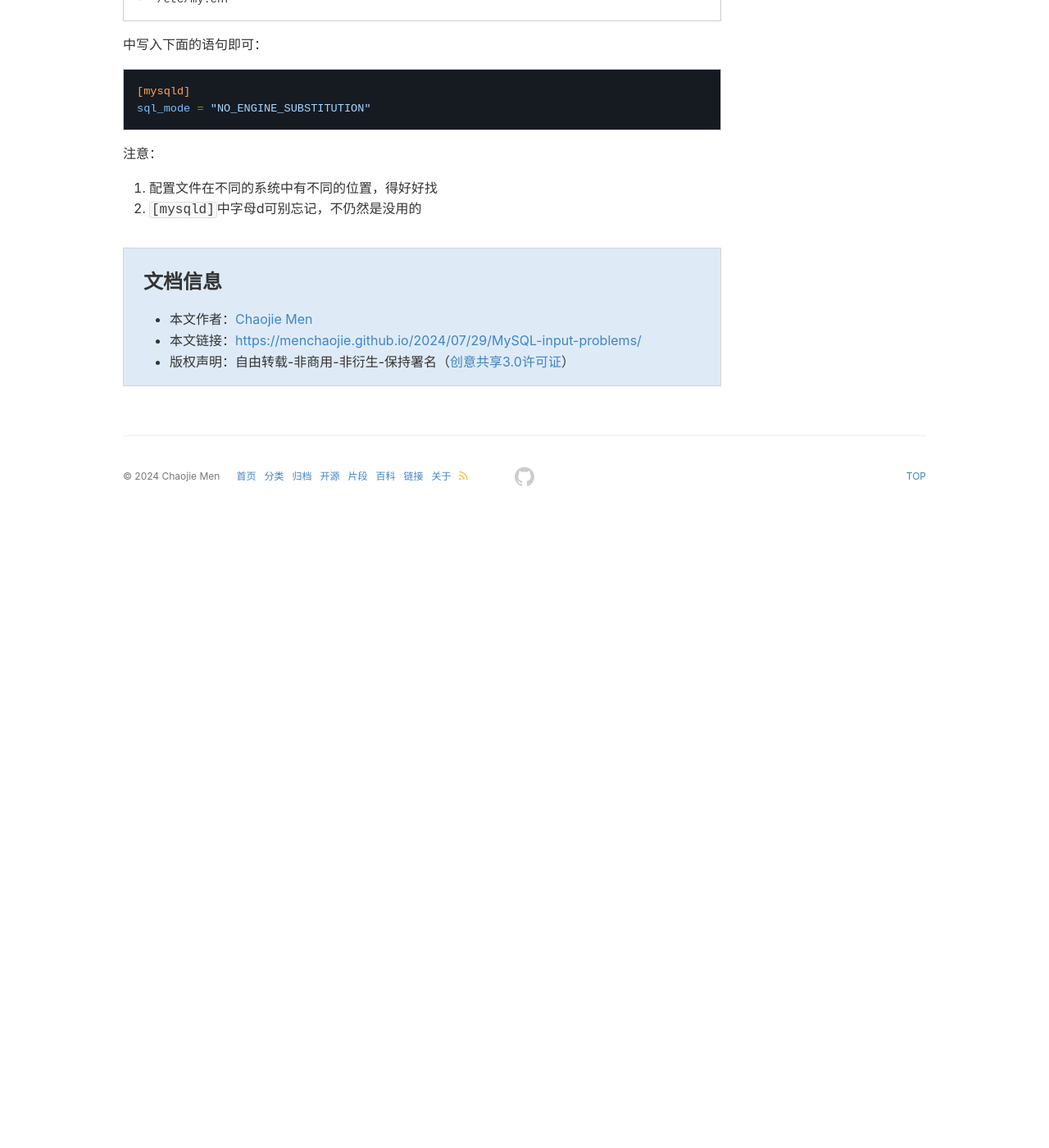
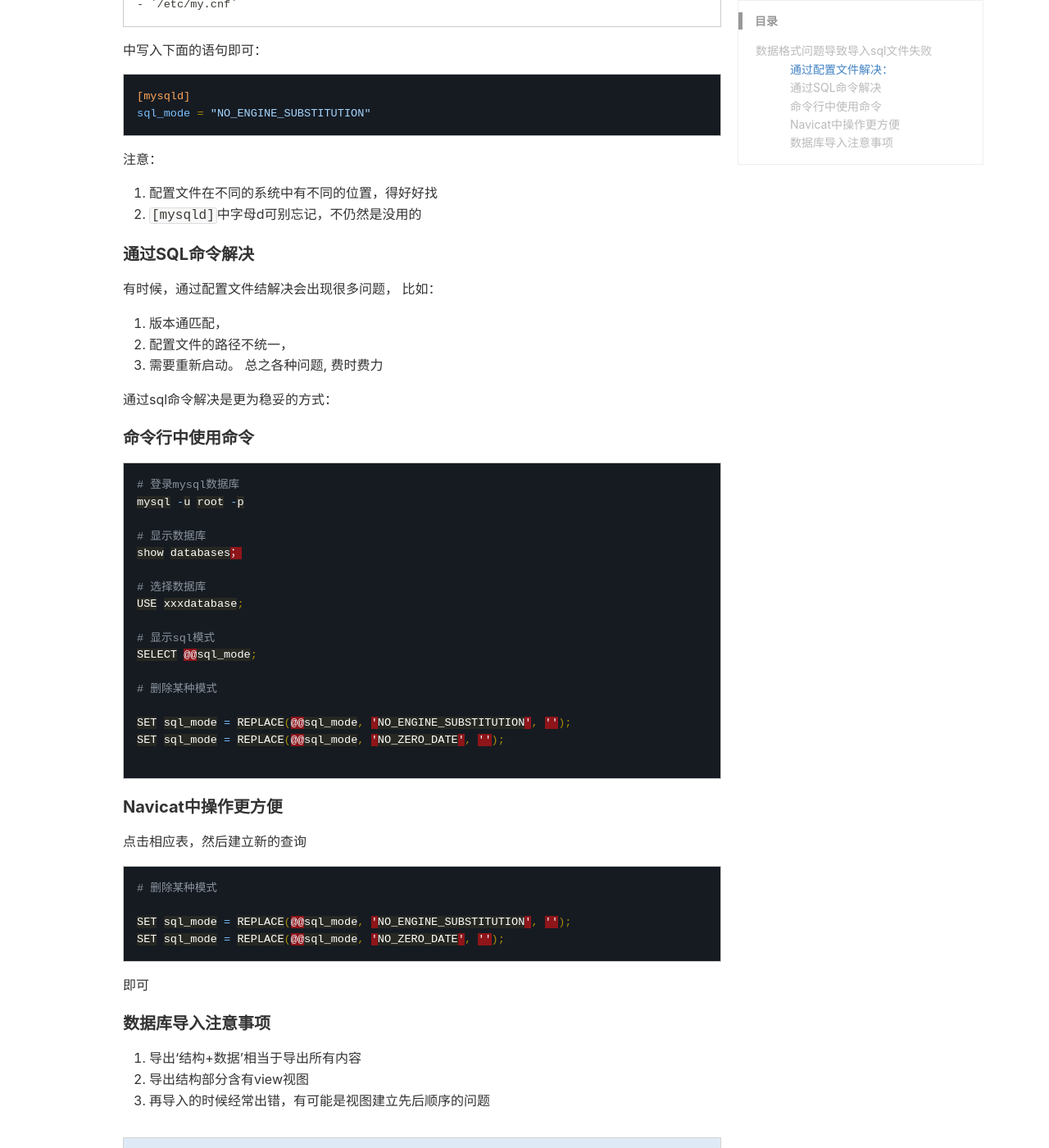
Before and after one commit to menchaojie/menchaojie.github.io, a Jekyll site: the page built from _posts/2024-07-29-MySQL-input-problems.md, in a window 1280 px wide and 1400 px high, scrolled down 897 px. Shown: the whole window at 82% size. Built offline with Jekyll 4.4.1, drawn with Linux system fonts in a browser that asks for light colours; comment, search, counter and statistics services are not loaded; before the commit the page ends 1527 px from its top, so only the background shows below that; some of the changed text lies outside the part shown.

Commit message:
2024-09-19(Thursday)14:47

````diff
--- a/_posts/2024-07-29-MySQL-input-problems.md
+++ b/_posts/2024-07-29-MySQL-input-problems.md
@@ -21,7 +21,8 @@ mindmap2: false
 MySQL导入数据库时，[SQL] Query water_pv3 start [ERR] 1292 - Incorrect date value: '0000-00-00' for column 'DATE_I' at row 1 [ERR] 是什么原因
 ```
 
-解决方法， 在配置文件：
+####  通过配置文件解决：
+
 ```txt
 ### 在 Linux 上：
 
@@ -58,3 +59,54 @@ sql_mode = "NO_ENGINE_SUBSTITUTION"
 
 1. 配置文件在不同的系统中有不同的位置，得好好找
 2. `[mysqld]`中字母d可别忘记，不仍然是没用的
+
+#### 通过SQL命令解决
+
+有时候，通过配置文件结解决会出现很多问题， 比如：
+1.  版本通匹配，
+2. 配置文件的路径不统一，
+3. 需要重新启动。
+总之各种问题, 费时费力
+
+通过sql命令解决是更为稳妥的方式：
+
+#### 命令行中使用命令
+
+```c
+# 登录mysql数据库
+mysql -u root -p
+
+# 显示数据库
+show databases；
+
+# 选择数据库
+USE xxxdatabase;
+
+# 显示sql模式
+SELECT @@sql_mode;
+
+# 删除某种模式
+
+SET sql_mode = REPLACE(@@sql_mode, 'NO_ENGINE_SUBSTITUTION', '');
+SET sql_mode = REPLACE(@@sql_mode, 'NO_ZERO_DATE', '');
+
+```
+
+####  Navicat中操作更方便
+
+点击相应表，然后建立新的查询
+
+```c
+# 删除某种模式
+
+SET sql_mode = REPLACE(@@sql_mode, 'NO_ENGINE_SUBSTITUTION', '');
+SET sql_mode = REPLACE(@@sql_mode, 'NO_ZERO_DATE', '');
+```
+
+即可
+
+#### 数据库导入注意事项
+
+1.  导出‘结构+数据’相当于导出所有内容
+2.  导出结构部分含有view视图
+3. 再导入的时候经常出错，有可能是视图建立先后顺序的问题
````
